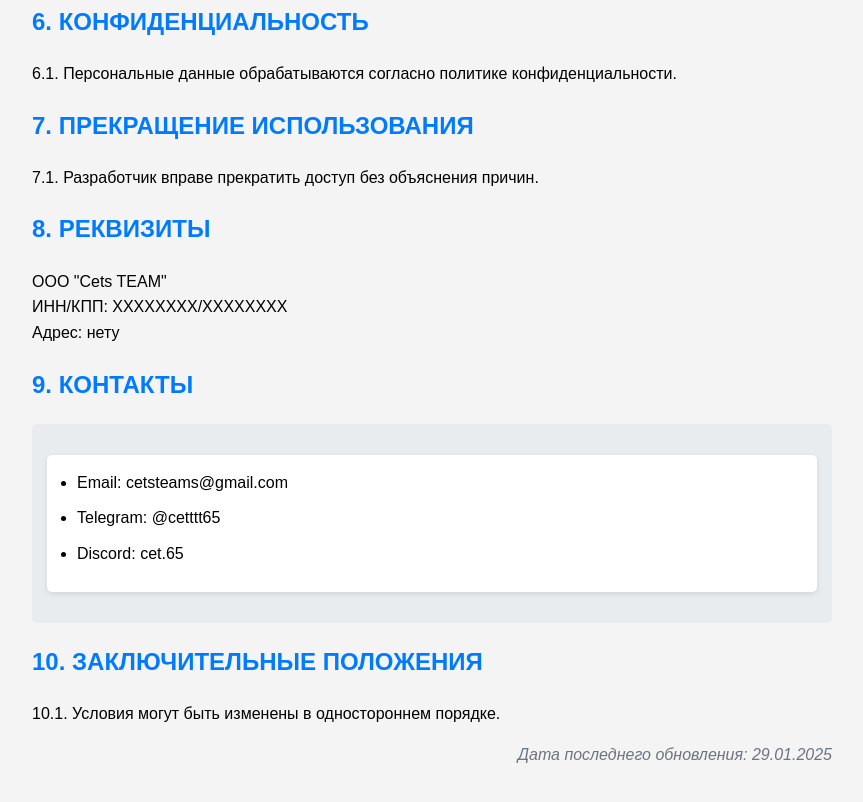
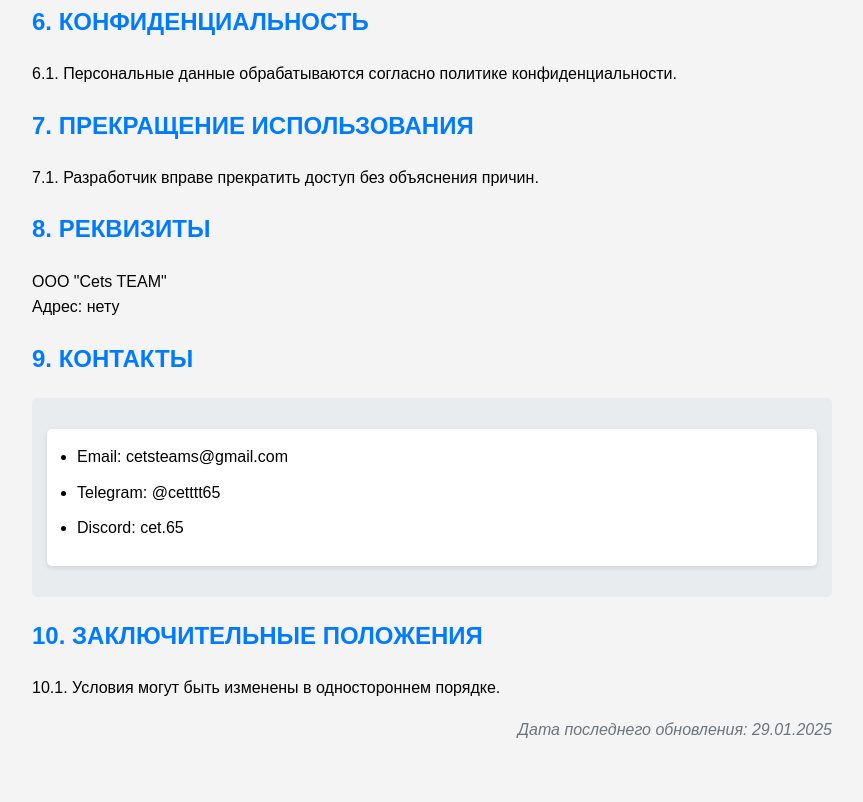
Before and after one commit to cetttt65/cetsteam, a plain HTML site: page index.html in a window 1280 px wide. Shown: the part 1558-2360 px from the top of the page, without its empty margins (208-1071 px from the left). After the commit the page ends 2336 px from the top, so only its background shows below. Drawn offline with Linux system fonts and the light colour scheme.

Commit message:
Update index.html

```diff
--- a/index.html
+++ b/index.html
@@ -100,7 +100,6 @@
 
     <h2>8. РЕКВИЗИТЫ</h2>
     <p>ООО "Cets TEAM"<br>
-    ИНН/КПП: ХХХХХХХХ/ХХХХХХХХ<br>
     Адрес: нету</p>
 
     <h2>9. КОНТАКТЫ</h2>
```
